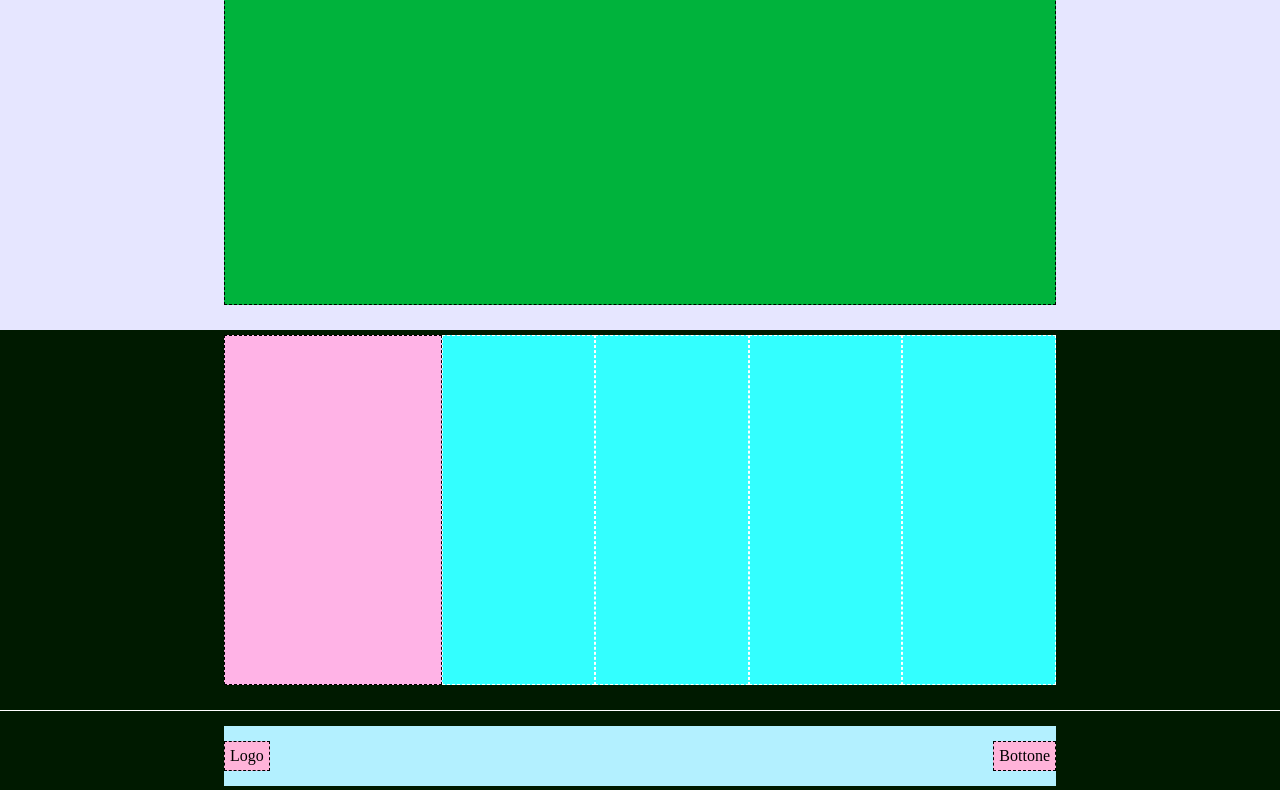
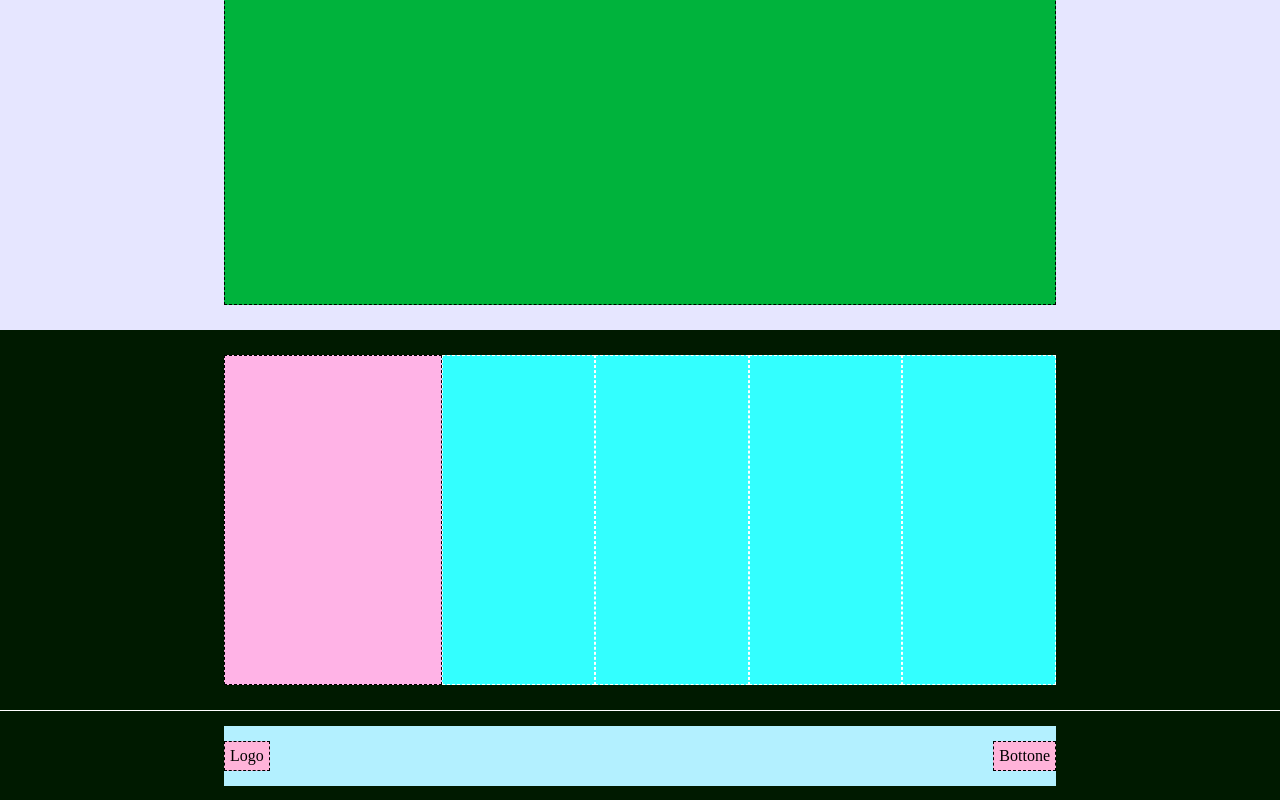
Before and after one commit to AlessandroLembo/htmlcss-struttura-discord, a plain HTML site: page index.html in a window 1280 px wide. Shown: the part 1950-2750 px from the top of the page. Drawn offline with Linux system fonts and the light colour scheme.

Commit message:
changes footer heigth

```diff
--- a/style.css
+++ b/style.css
@@ -19,7 +19,7 @@
 }
 
 .last-section{
-    height: 80px;
+    height: 90px;
 }
 
 /* Intestazione */
@@ -129,7 +129,7 @@ a{
     background-color:  #001a00;
     display: flex;
     justify-content: center;
-    padding: 5px 0 25px;
+    padding: 25px 0;
 }
 
 .small-box{
```
